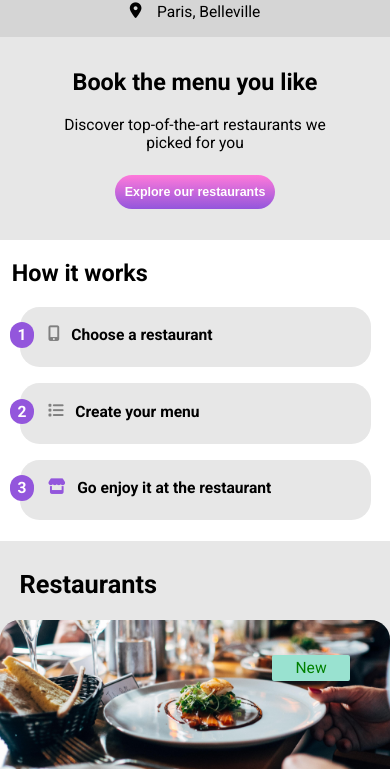
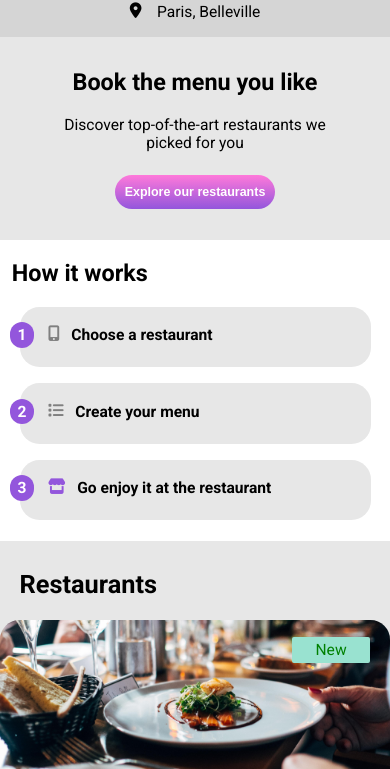
Before and after one commit to chrisvangroll/projectThree, a plain HTML site: page index.html in a window 390 px wide. Shown: the part 75-844 px from the top of the page. Drawn offline with Linux system fonts and the light colour scheme; a web font is replaced by a local one.

Commit message:
Made "new" element responsive

```diff
--- a/scss/layout/_form.scss
+++ b/scss/layout/_form.scss
@@ -104,6 +104,10 @@ body{
                 position: relative;
                 top: 35px;
                 right: 40px;
+                @media (max-width: 700px){
+                    top: 17px;
+                    right: 20px;
+                }
             }
 
             .restaurantInfo{
```
Also changed, not shown: scss/styles.css, 1 other file.
